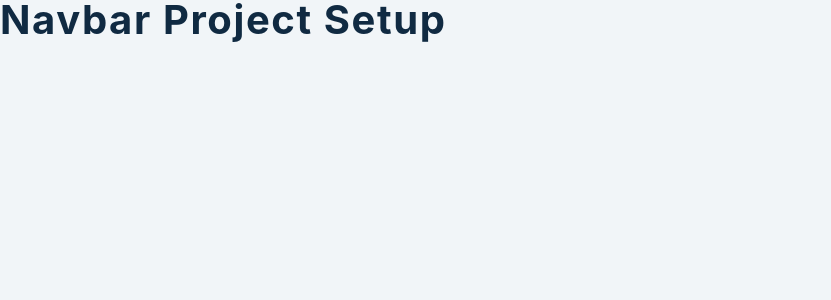
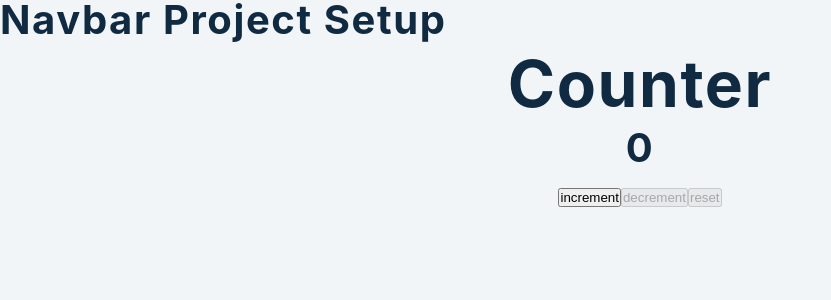
Before and after one commit to domchu/practical, a React (Create React App) app: page / in a window 1280 px wide. Shown: the top 300 px of the page, without its empty margins (0-831 px from the left). Built offline with nearby package versions, Linux system fonts and the light colour scheme.

Commit message:
chores:done with counter app

```diff
--- a/src/App.js
+++ b/src/App.js
@@ -1,9 +1,11 @@
 import React from "react";
-import Navbar from "./Navbar";
+import Counter from "./Counter/Counter";
+// import Navbar from "./Navbar";
 function App() {
   return (
     <>
       <h2>navbar project setup</h2>
+      <Counter />
     </>
   );
 }
--- /dev/null
+++ b/src/Counter/Counter.js
@@ -0,0 +1,38 @@
+import React, { useState } from "react";
+
+const Counter = () => {
+  const [count, setCount] = useState(0);
+
+  const handleInc = () => {
+    setCount(count + 1);
+  };
+  return (
+    <>
+      <div style={{ textAlign: "center" }}>
+        <h1>counter</h1>
+        <div style={{ fontSize: "20px" }}>
+          <h2>{count}</h2>
+          <button className="inc" onClick={handleInc}>
+            increment
+          </button>
+          <button
+            className="inc"
+            onClick={() => setCount(count - 1)}
+            disabled={count === 0}
+          >
+            decrement
+          </button>
+          <button
+            className="inc"
+            onClick={() => setCount(0)}
+            disabled={count === 0}
+          >
+            reset
+          </button>
+        </div>
+      </div>
+    </>
+  );
+};
+
+export default Counter;
--- a/src/Navbar.js
+++ b/src/Navbar.js
@@ -1,44 +1,44 @@
-import React, { useState, useRef, useEffect } from "react";
-import { FaBars, FaTwitter } from "react-icons/fa";
-import { links, social } from "./data";
-import logo from "./logo.svg";
+// import React, { useState, useRef, useEffect } from "react";
+// import { FaBars, FaTwitter } from "react-icons/fa";
+// import { links, social } from "./data";
+// import logo from "./logo.svg";
 
-const Navbar = () => {
-  return (
-    <nav>
-      <div className="nav-center">
-        <div className="nav-header">
-          <img src={logo} alt="logo" />
-          <button className="nav-toggle">
-            <FaBars />
-          </button>
-        </div>
-        <div className="link-container show-container">
-          <ul className="links">
-            <li>
-              <a href="/">home</a>
-            </li>
-            <li>
-              <a href="/">about</a>
-            </li>
-            <li>
-              <a href="/">contact</a>
-            </li>
-            <li>
-              <a href="/">products</a>
-            </li>
-          </ul>
-          <ul className="social-icons">
-            <li>
-              <a href="https://www.twitter.com">
-                <FaTwitter />
-              </a>
-            </li>
-          </ul>
-        </div>
-      </div>
-    </nav>
-  );
-};
+// const Navbar = () => {
+//   return (
+//     <nav>
+//       <div className="nav-center">
+//         <div className="nav-header">
+//           <img src={logo} alt="logo" />
+//           <button className="nav-toggle">
+//             <FaBars />
+//           </button>
+//         </div>
+//         <div className="link-container show-container">
+//           <ul className="links">
+//             <li>
+//               <a href="/">home</a>
+//             </li>
+//             <li>
+//               <a href="/">about</a>
+//             </li>
+//             <li>
+//               <a href="/">contact</a>
+//             </li>
+//             <li>
+//               <a href="/">products</a>
+//             </li>
+//           </ul>
+//           <ul className="social-icons">
+//             <li>
+//               <a href="https://www.twitter.com">
+//                 <FaTwitter />
+//               </a>
+//             </li>
+//           </ul>
+//         </div>
+//       </div>
+//     </nav>
+//   );
+// };
 
-export default Navbar;
+// export default Navbar;
--- a/src/data.js
+++ b/src/data.js
@@ -1,52 +1,52 @@
-import React from "react";
-import { FaBehance, FaFacebook, FaLinkedin, FaTwitter } from "react-icons/fa";
-export const links = [
-  {
-    id: 1,
-    url: "/",
-    text: "random",
-  },
-  {
-    id: 2,
-    url: "/about",
-    text: "about",
-  },
-  {
-    id: 3,
-    url: "/projects",
-    text: "projects",
-  },
-  {
-    id: 4,
-    url: "/contact",
-    text: "contact",
-  },
-  {
-    id: 5,
-    url: "/profile",
-    text: "profile",
-  },
-];
+// import React from "react";
+// import { FaBehance, FaFacebook, FaLinkedin, FaTwitter } from "react-icons/fa";
+// export const links = [
+//   {
+//     id: 1,
+//     url: "/",
+//     text: "random",
+//   },
+//   {
+//     id: 2,
+//     url: "/about",
+//     text: "about",
+//   },
+//   {
+//     id: 3,
+//     url: "/projects",
+//     text: "projects",
+//   },
+//   {
+//     id: 4,
+//     url: "/contact",
+//     text: "contact",
+//   },
+//   {
+//     id: 5,
+//     url: "/profile",
+//     text: "profile",
+//   },
+// ];
 
-export const social = [
-  {
-    id: 1,
-    url: "https://www.twitter.com",
-    icon: <FaFacebook />,
-  },
-  {
-    id: 2,
-    url: "https://www.twitter.com",
-    icon: <FaTwitter />,
-  },
-  {
-    id: 3,
-    url: "https://www.twitter.com",
-    icon: <FaLinkedin />,
-  },
-  {
-    id: 4,
-    url: "https://www.twitter.com",
-    icon: <FaBehance />,
-  },
-];
+// export const social = [
+//   {
+//     id: 1,
+//     url: "https://www.twitter.com",
+//     icon: <FaFacebook />,
+//   },
+//   {
+//     id: 2,
+//     url: "https://www.twitter.com",
+//     icon: <FaTwitter />,
+//   },
+//   {
+//     id: 3,
+//     url: "https://www.twitter.com",
+//     icon: <FaLinkedin />,
+//   },
+//   {
+//     id: 4,
+//     url: "https://www.twitter.com",
+//     icon: <FaBehance />,
+//   },
+// ];
--- /dev/null
+++ b/src/index.scss
@@ -0,0 +1,46 @@
+/*
+===============
+Variables
+===============
+*/
+
+:root {
+    /* dark shades of primary color*/
+    --clr-primary-1: hsl(205, 86%, 17%);
+    --clr-primary-2: hsl(205, 77%, 27%);
+    --clr-primary-3: hsl(205, 72%, 37%);
+    --clr-primary-4: hsl(205, 63%, 48%);
+    /* primary/main color */
+    --clr-primary-5: hsl(205, 78%, 60%);
+    /* lighter shades of primary color */
+    --clr-primary-6: hsl(205, 89%, 70%);
+    --clr-primary-7: hsl(205, 90%, 76%);
+    --clr-primary-8: hsl(205, 86%, 81%);
+    --clr-primary-9: hsl(205, 90%, 88%);
+    --clr-primary-10: hsl(205, 100%, 96%);
+    /* darkest grey - used for headings */
+    --clr-grey-1: hsl(209, 61%, 16%);
+    --clr-grey-2: hsl(211, 39%, 23%);
+    --clr-grey-3: hsl(209, 34%, 30%);
+    --clr-grey-4: hsl(209, 28%, 39%);
+    /* grey used for paragraphs */
+    --clr-grey-5: hsl(210, 22%, 49%);
+    --clr-grey-6: hsl(209, 23%, 60%);
+    --clr-grey-7: hsl(211, 27%, 70%);
+    --clr-grey-8: hsl(210, 31%, 80%);
+    --clr-grey-9: hsl(212, 33%, 89%);
+    --clr-grey-10: hsl(210, 36%, 96%);
+    --clr-white: #fff;
+    --clr-red-dark: hsl(360, 67%, 44%);
+    --clr-red-light: hsl(360, 71%, 66%);
+    --clr-green-dark: hsl(125, 67%, 44%);
+    --clr-green-light: hsl(125, 71%, 66%);
+    --clr-black: #222;
+    --transition: all 0.3s linear;
+    --spacing: 0.1rem;
+    --radius: 0.25rem;
+    --light-shadow: 0 5px 15px rgba(0, 0, 0, 0.1);
+    --dark-shadow: 0 5px 15px rgba(0, 0, 0, 0.2);
+    --max-width: 1170px;
+    --fixed-width: 620px;
+  }
```
